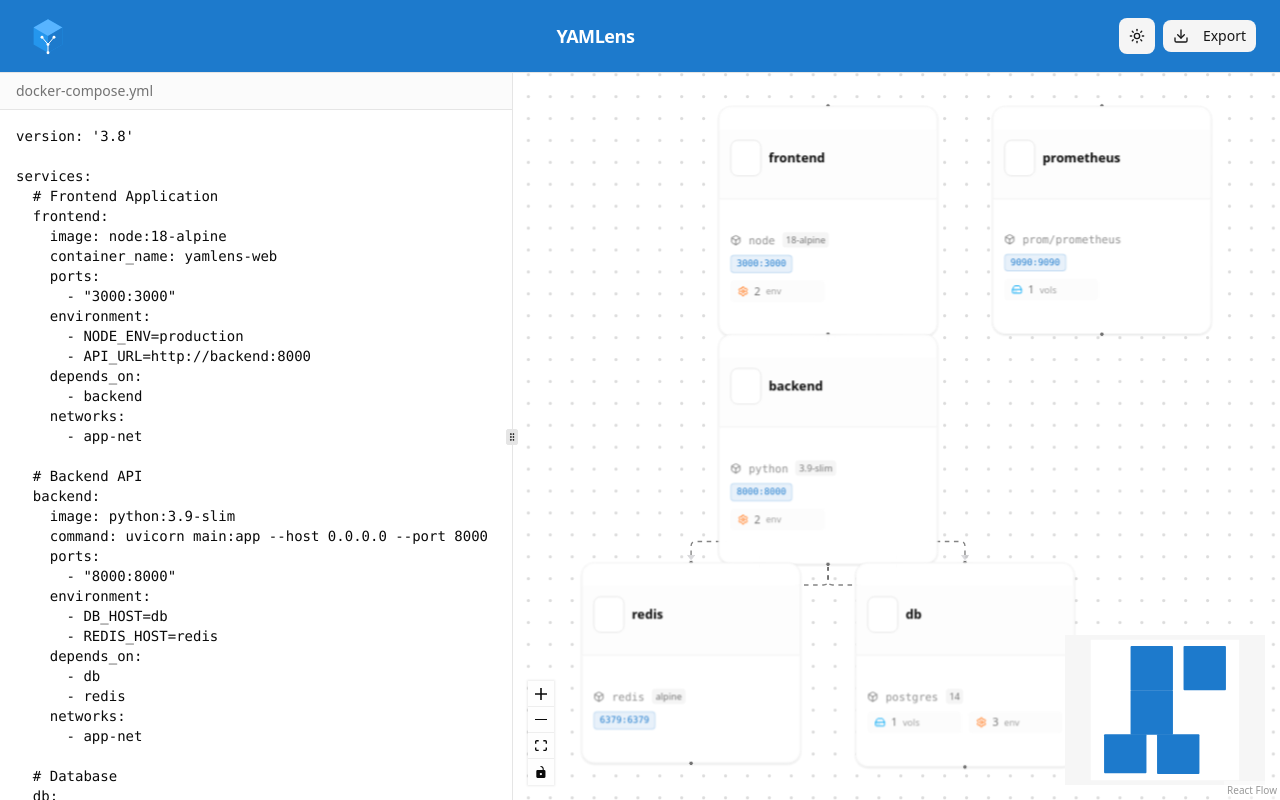
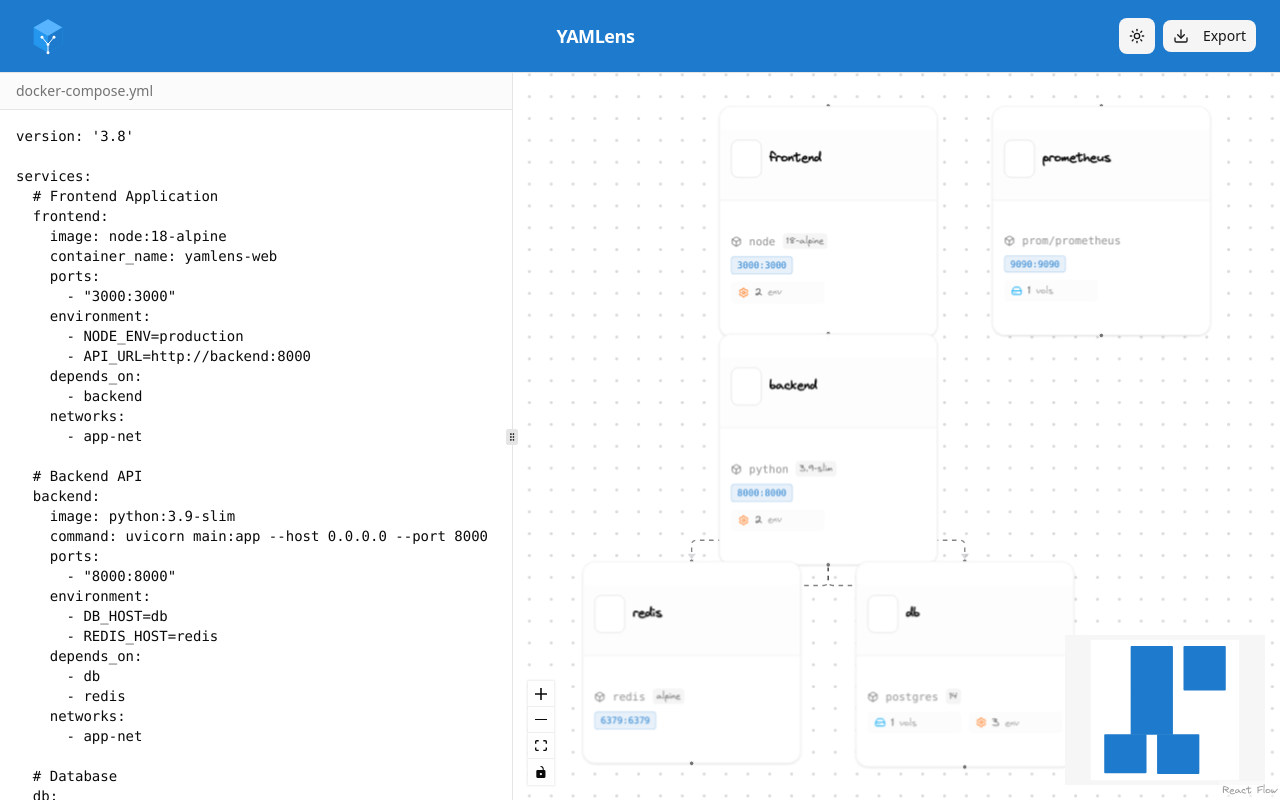
Before and after one commit to akbrdhia/YAMLens, a React (Vite) app: page / in a window 1280 px wide. Built offline with nearby package versions, Linux system fonts and the light colour scheme; some icons are missing.

Commit message:
feat(ui): add Virgil font for sketchy canvas style

```diff
--- a/src/features/canvas/components/Canvas.tsx
+++ b/src/features/canvas/components/Canvas.tsx
@@ -19,7 +19,7 @@
   const { resolvedTheme } = useTheme();
 
   return (
-    <div id="react-flow-canvas" className="h-full w-full bg-background/50">
+    <div id="react-flow-canvas" className="h-full w-full bg-background/50 font-['Virgil']">
       <ReactFlow
         nodes={nodes}
         edges={edges}
--- a/src/index.css
+++ b/src/index.css
@@ -1,6 +1,12 @@
 @import "tailwindcss";
 @import "tw-animate-css";
 @import "shadcn/tailwind.css";
+
+@font-face {
+  font-family: "Virgil";
+  src: url("/fonts/Virgil.woff2") format("woff2");
+  font-display: swap;
+}
 
 @custom-variant dark (&:is(.dark *));
 
```
Also changed, not shown: public/fonts/Virgil.woff2 (added).
